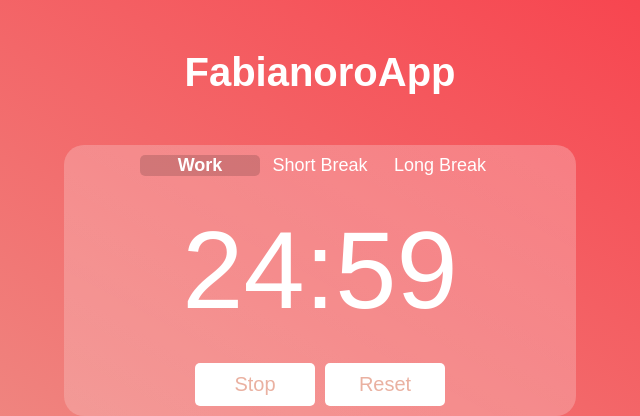
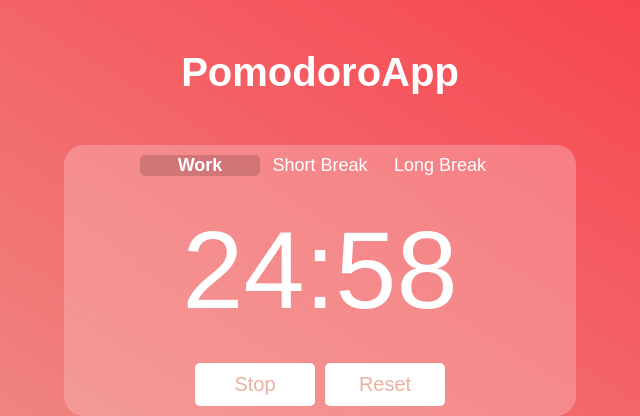
Before and after one commit to PawelPabianczyk/PomodoroApp, a plain HTML site: page index.html in a window 1280 px wide. Both pictures are taken after a click on the button "Start". Shown: the top 416 px of the page, 320-960 px from the left. Drawn offline with Linux system fonts and the light colour scheme.

Commit message:
Update timer countdown

```diff
--- a/index.html
+++ b/index.html
@@ -11,7 +11,7 @@
 </head>
 
 <body>
-    <header>FabianoroApp</header>
+    <header>PomodoroApp</header>
     <section>
         <div class="container">
             <div class="btn-group">
--- a/logic.js
+++ b/logic.js
@@ -16,14 +16,14 @@ function startTimer() {
 }
 
 function updateCountdown() {
-    let minutes = Math.floor(time / 60);
-    let seconds = time % 60;
+    if (time > 0){
+        time--;
+        let minutes = Math.floor(time / 60);
+        let seconds = time % 60;
 
-    seconds = seconds < 10 ? '0' + seconds : seconds;
-    countdownEl.innerHTML = `${minutes}:${seconds}`;
-
-    if (time > 0)
-        time--;
+        seconds = seconds < 10 ? '0' + seconds : seconds;
+        countdownEl.innerHTML = `${minutes}:${seconds}`;
+    }
     else
         resetTimer();
 }
```
